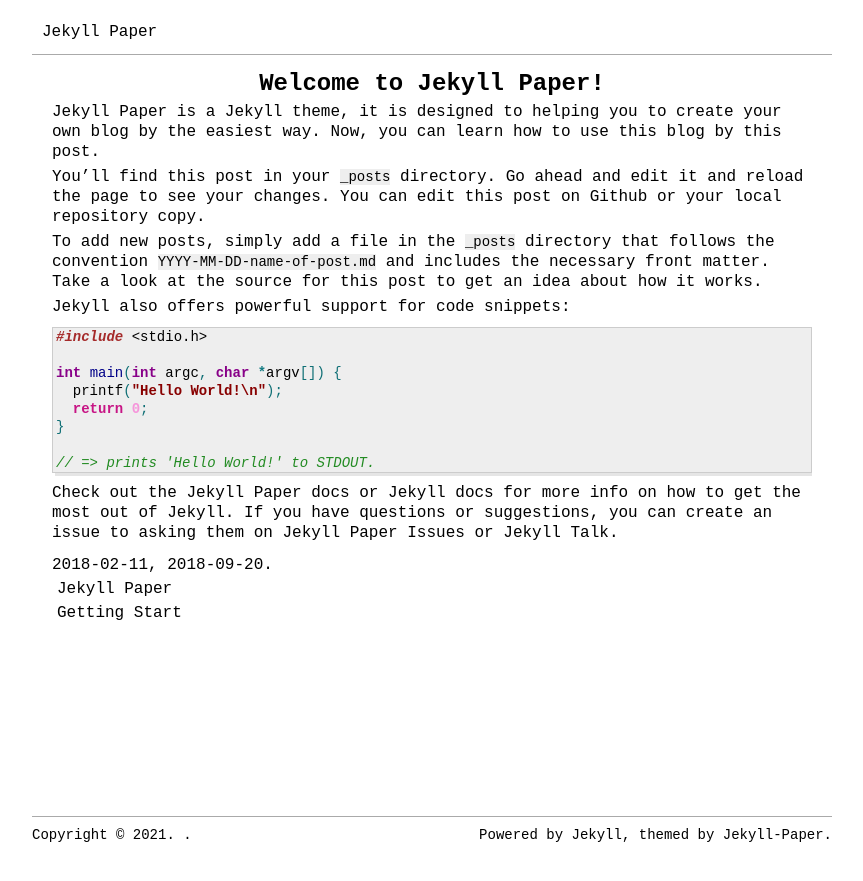
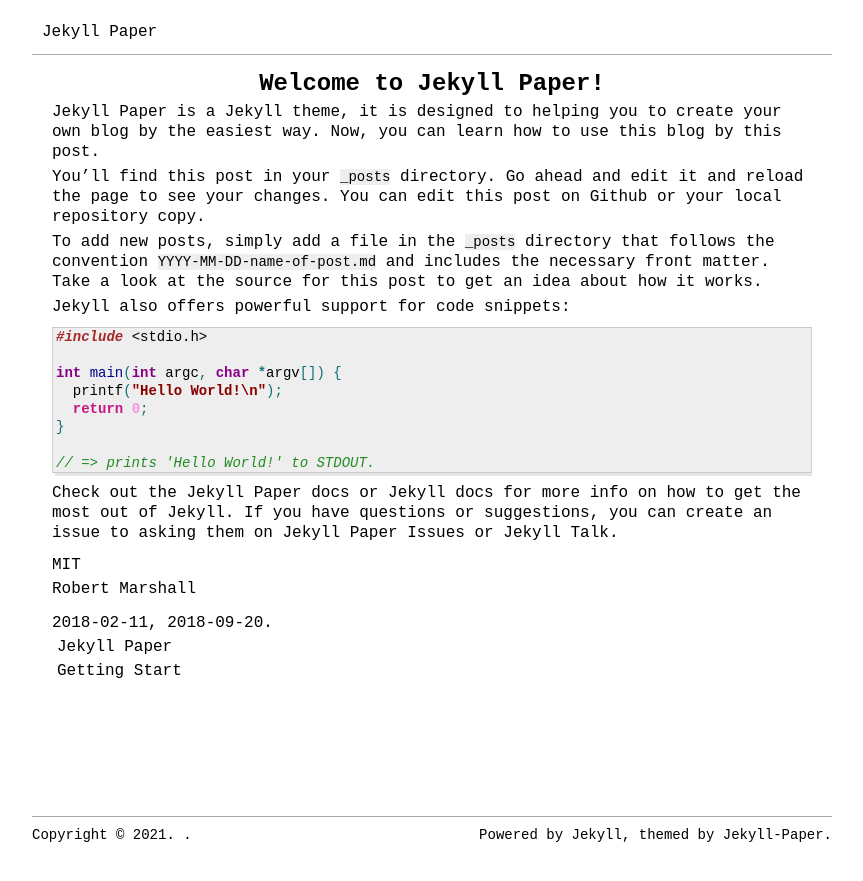
Before and after one commit to ghosind/Jekyll-Paper, a Jekyll site: the page built from _posts/2018-02-11-welcome-to-jekyll.markdown, in a window 1280 px wide. Shown: the top 881 px of the page, without its empty margins (208-1071 px from the left). Built offline with Jekyll 4.4.1, drawn with Linux system fonts in a browser that asks for light colours.

Commit message:
feat: add license and credit to posts
Signed-off-by: Robert Marshall <hello@robertmarshall.xyz>

```diff
--- a/_data/lang.yml
+++ b/_data/lang.yml
@@ -13,6 +13,8 @@
   post_previous: "Previous: "
   post_next: "Next: "
   categories_title: "Categories"
+  post_license: "license: "
+  post_credit: "credit: "
 
 de:
   menu_index: "Index"
--- a/_layouts/post.html
+++ b/_layouts/post.html
@@ -11,6 +11,16 @@
   </div>
   <div class="post-content">
     {{ content }}
+  </div>
+  <div class="post-info">
+    {% if page.license %}
+    <span>{{ site.data.lang[site.language].post_license }}</span> {{ page.license }}
+    {% endif %}
+
+    {% if page.credit %}
+    <br>
+    <span></span>{{ site.data.lang[site.language].post_credit }}</span> {{ page.credit }}
+  {% endif %}
   </div>
   <div class="post-info">
     <div class="post-date">
--- a/_posts/2018-02-11-welcome-to-jekyll.markdown
+++ b/_posts/2018-02-11-welcome-to-jekyll.markdown
@@ -3,6 +3,8 @@
 title:  "Welcome to Jekyll Paper!"
 date:   2018-02-11
 last_modified_at: 2018-09-20
+license: MIT
+credit: <a href='https://github.com/robertmarshallxyz'>Robert Marshall</a>
 categories: [Jekyll Paper]
 tags: [Getting Start]
 ---
```
